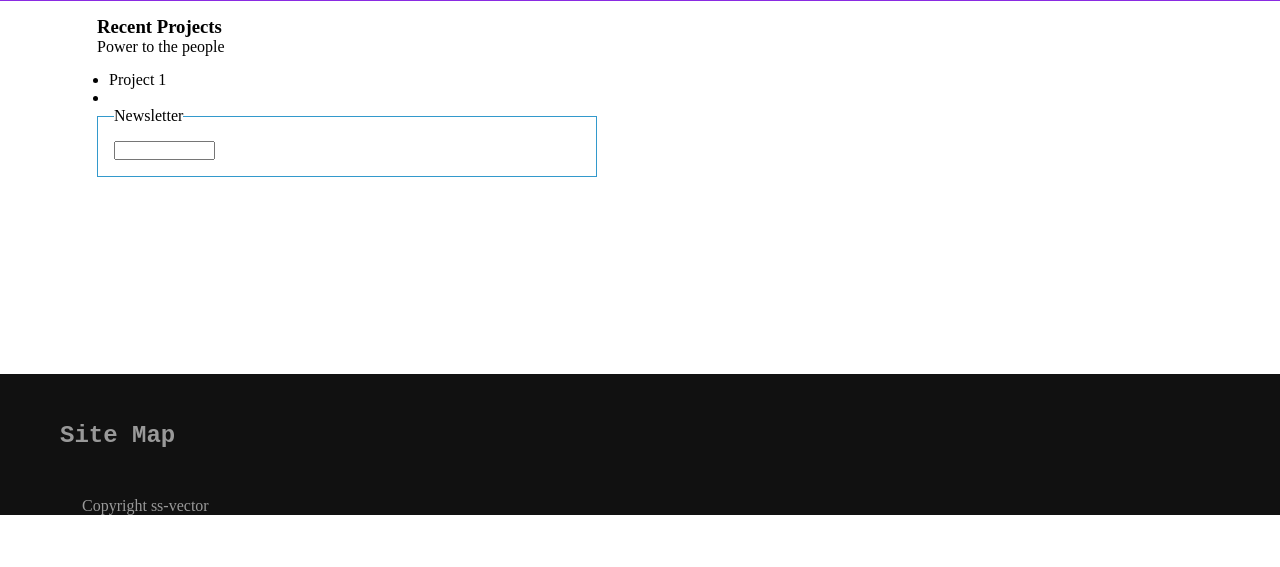
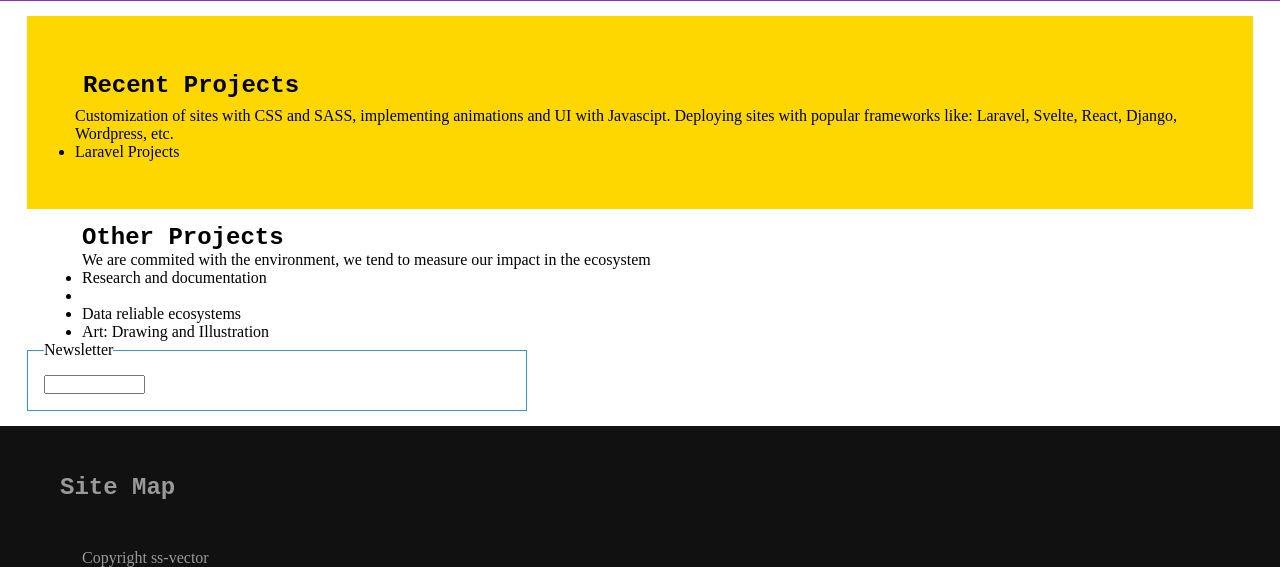
Before and after one commit to ss-vector/ss-vector.github.io, a plain HTML site: page index.html in a window 1280 px wide. Shown: the part 285-852 px from the top of the page. Before the commit the page ends 800 px from the top, so only its background shows below. Drawn offline with Linux system fonts and the light colour scheme.

Commit message:
page update

```diff
--- a/css/styles.css
+++ b/css/styles.css
@@ -28,6 +28,11 @@ header {
 
 section {
   margin: 15px;
+}
+
+section.content-featured {
+  background-color: var(--yellow-bg);
+  min-height: 100px;
 }
 
 fieldset {
@@ -70,8 +75,6 @@ footer {
   color: white;
 }
 
-
-
 .main-nav ul,.footer-nav ul {
   list-style: none;
 }
--- a/index.html
+++ b/index.html
@@ -24,15 +24,27 @@
       </div>
     </header>
     <div class="featured">
-      <div class="container">
+      <div class="container-fluid">
         <section>
-          <h3>Recent Projects</h3>
-          <p>Power to the people</p>
+          <div class="slider">
+            <!-- Slider container -->
+          </div>
+        </section>
+        <section class="content-featured p-5">
+          <h2 class="p-2">Recent Projects</h2>
+          <p>Customization of sites with CSS and SASS, implementing animations and UI with Javascipt. Deploying sites with popular frameworks like: Laravel, Svelte, React, Django, Wordpress, etc.</p>
+          <ul>
+            <li>Laravel Projects</li>
+          </ul>
         </section>
         <section class="content">
           <div class="container">
+            <h2>Other Projects</h2>
+            <p>We are commited with the environment, we tend to measure our impact in the ecosystem </p>
             <ul>
-              <li>Project 1<li>
+              <li>Research and documentation<li>
+              <li>Data reliable ecosystems</li>
+              <li>Art: Drawing and Illustration</li>
             </ul>
           </div>
           <div class="form">
@@ -57,6 +69,7 @@
         </nav>
       </div>
       <div class="container fluid">
+        <!-- Carbon neutral logo-->
         <p>Copyright ss-vector</p>
       </div>
     </footer>
```
Also changed, not shown: 1 other file.
